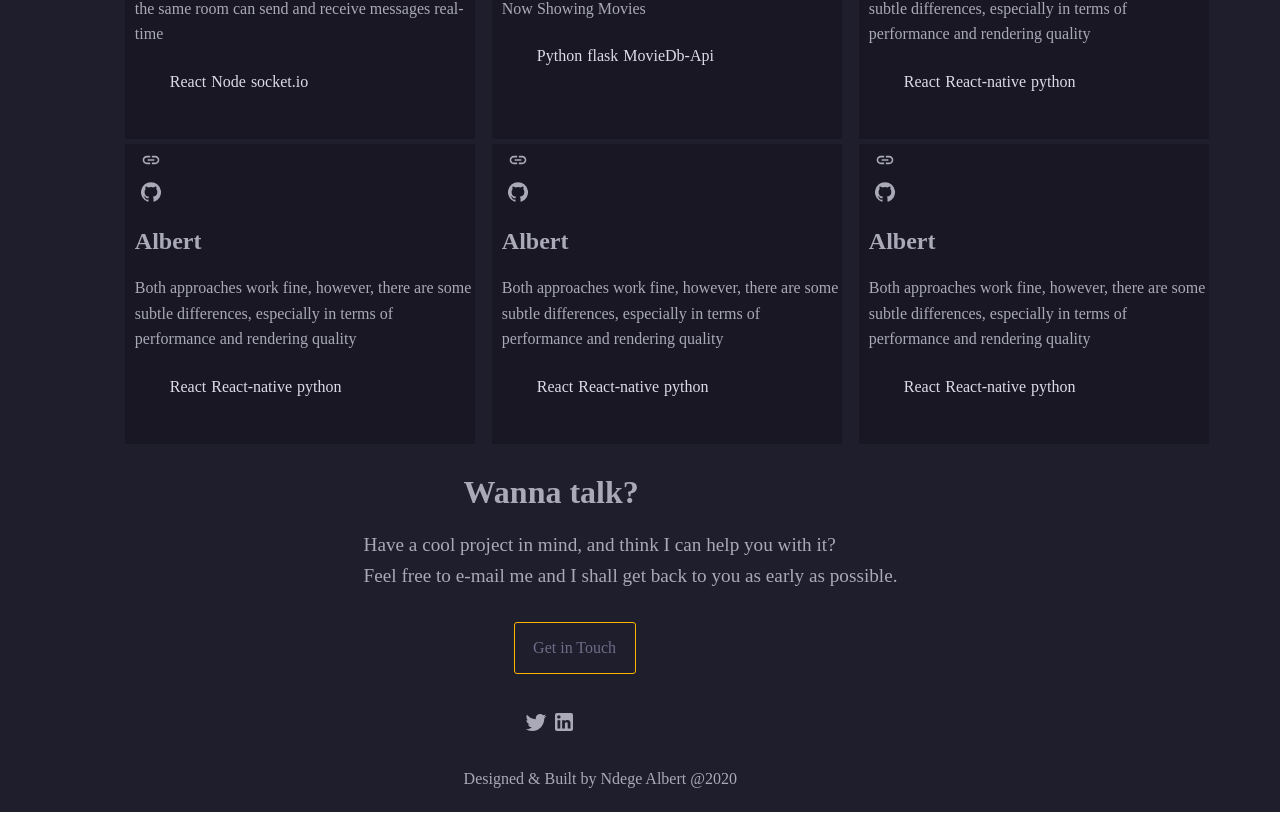
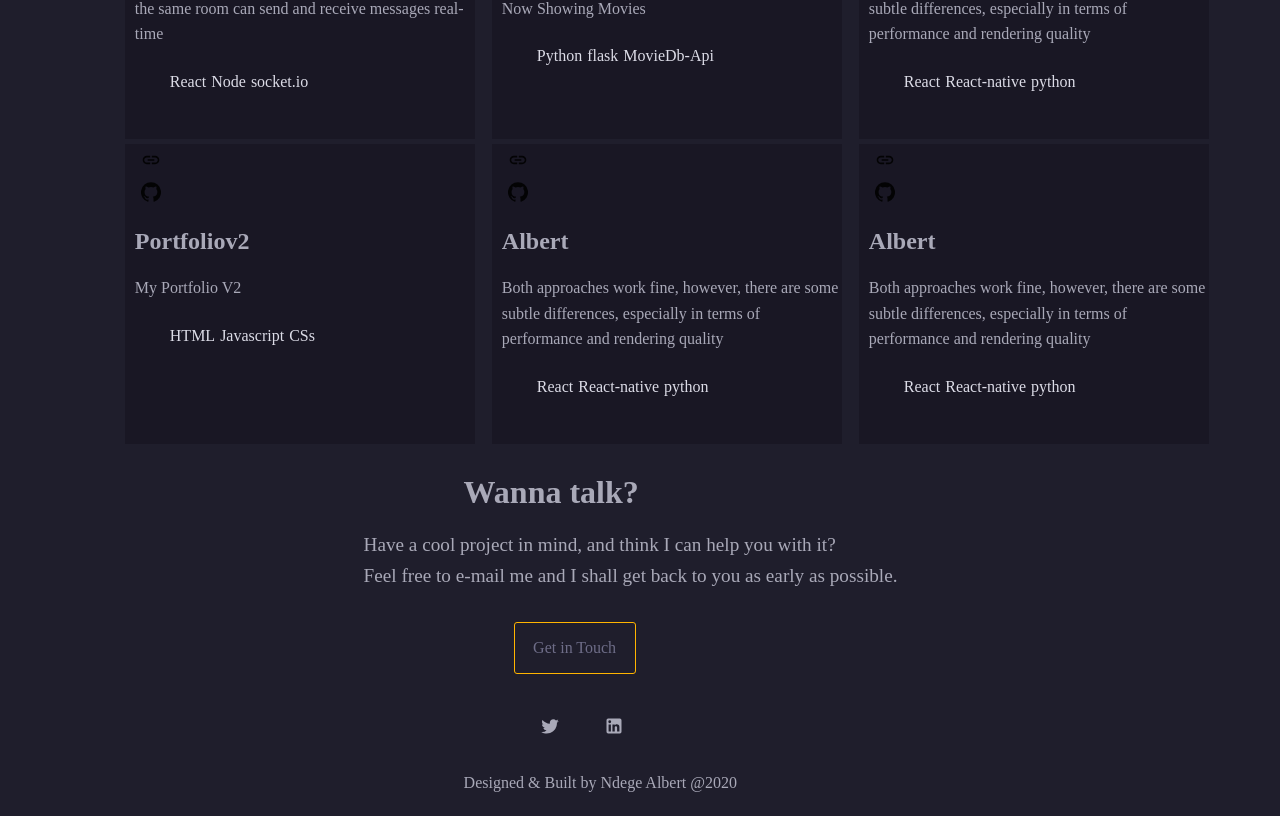
Before and after one commit to ndegealbert/Portfoliov3, a Next.js app: page / in a window 1280 px wide. Shown: the part 1051-1867 px from the top of the page. Built offline with nearby package versions, Linux system fonts and the light colour scheme.

Commit message:
add links

```diff
--- a/pages/contact/contact.js
+++ b/pages/contact/contact.js
@@ -1,8 +1,21 @@
 import  styles  from  './../../styles/contact.module.css'
 import TwitterIcon from '@material-ui/icons/Twitter';
 import LinkedInIcon from '@material-ui/icons/LinkedIn';
+import { createStyles, makeStyles } from "@material-ui/core/styles";
+import Button from "@material-ui/core/Button";
+
+const useStyles = makeStyles((theme) =>
+  createStyles({
+    Button: {
+      textTransform: "none",
+      color:'#a9a9b8',
+
+    }
+  })
+);
 
 export default  function  Contact(){
+  const classes = useStyles();
     const  date =  new Date()
     return  <div  id="contact">
           <div className={styles.contact}>
@@ -18,8 +31,30 @@ export default  function  Contact(){
 
                 <div className={styles.touch}>
                       <ul className={styles.media1}>
-                      <li className={styles.media}> <TwitterIcon/>  </li>
-                    <li className={styles.media}><LinkedInIcon/>  </li>
+                      <li className={styles.media}>
+
+                      <Button
+                      variant="link"
+                      target="_blank"
+                      color="default"
+                      className={classes.Button}
+                      startIcon={ <TwitterIcon/> }
+                      href="https://twitter.com/albertndege_"
+                    />
+
+                       </li>
+
+                    <li className={styles.media}>
+                      <Button
+                      variant="link"
+                      target="_blank"
+                      color="default"
+                      className={classes.Button}
+                      startIcon={<LinkedInIcon/>}
+                      href="https://www.linkedin.com/in/ndege-albert-136178155/"
+                    />
+
+                       </li>
 
                       </ul>
 
--- a/pages/project/project.js
+++ b/pages/project/project.js
@@ -40,11 +40,11 @@ const projects=[
 
   {
     id:4,
-    title:"Albert",
-    desc:"Both approaches work fine, however, there are some subtle differences, especially in terms of performance and rendering quality",
-    stack:["React","React-native","python"],
+    title:"Portfoliov2",
+    desc:"My Portfolio V2",
+    stack:["HTML","Javascript","CSs"],
     giturl:'https://github.com/ndegealbert/portifolioV2',
-    link:'https://portfolio-m8vb242an.vercel.app/'
+    link:'https://ndegealbert.github.io/portifolioV2//'
 
 
   },
@@ -74,8 +74,6 @@ const useStyles = makeStyles((theme) =>
   createStyles({
     Button: {
       textTransform: "none",
-      color:'#a9a9b8',
-
     }
   })
 );
--- a/styles/contact.module.css
+++ b/styles/contact.module.css
@@ -52,6 +52,7 @@
 }
 .media{
     display: inline;
+    margin-left: 0px;
 }
 
 .media:hover{
```
